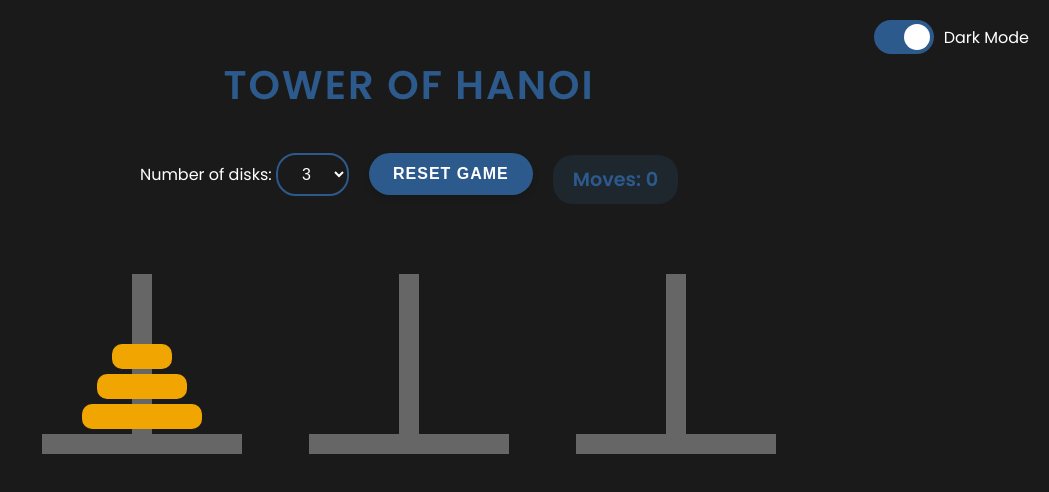
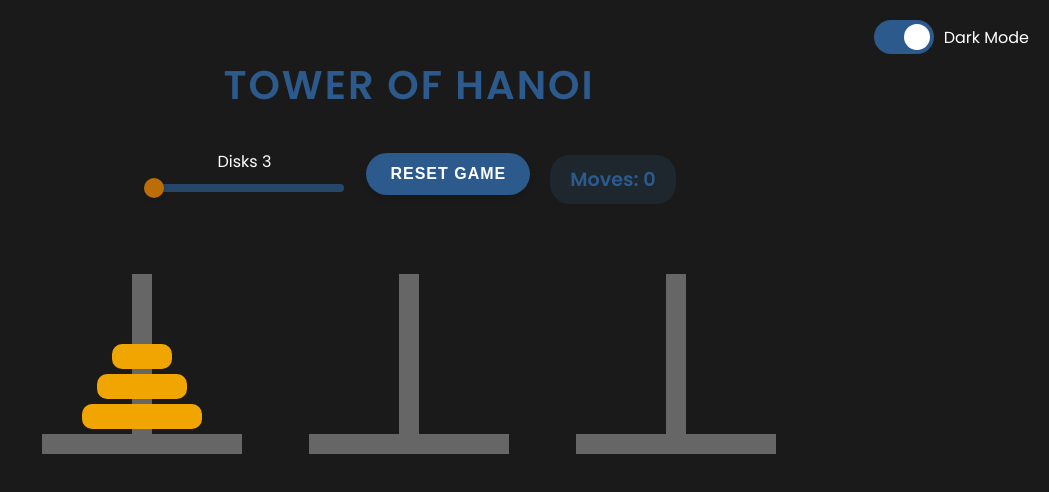
Before and after one commit to T0biii/TowerofHanoi, a plain HTML site: page index.html in a window 1280 px wide. Shown: the whole page, without its empty margins (231-1280 px from the left). Drawn offline with nearby package versions, Linux system fonts and the light colour scheme.

Commit message:
feat: add slider and better text

```diff
--- a/index.html
+++ b/index.html
@@ -20,14 +20,13 @@
         </div>
         <h1>Tower of Hanoi</h1>
         <div class="controls">
+            <!-- Replace the select element with this -->
             <div class="control-group">
-                <label for="diskCount">Number of disks:</label>
-                <select id="diskCount" class="cool-select">
-                    <option value="3">3</option>
-                    <option value="4">4</option>
-                    <option value="5">5</option>
-                    <option value="6">6</option>
-                </select>
+                <div class="disk-count-display">
+                    <span class="disk-label">Disks</span>
+                    <span id="diskValue" class="disk-value">3</span>
+                </div>
+                <input type="range" id="diskCount" class="disk-slider" min="3" max="6" value="3">
             </div>
             <button id="resetBtn" class="cool-button">Reset Game</button>
             <div id="moves" class="moves-counter">Moves: 0</div>
--- a/script.js
+++ b/script.js
@@ -154,10 +154,13 @@ class TowerOfHanoi {
             }, 100);
         }
     }
-
+    // Add this to setupEventListeners method
     setupEventListeners() {
         this.resetBtn.addEventListener('click', () => this.initializeGame());
-        this.diskCountSelect.addEventListener('change', () => this.initializeGame());
+        this.diskCountSelect.addEventListener('input', (e) => {
+            document.getElementById('diskValue').textContent = e.target.value;
+            this.initializeGame();
+        });
     }
 }
 
--- a/styles.css
+++ b/styles.css
@@ -35,21 +35,65 @@
     --tower-color: #888;
     --disk-color: #ff9100;
 }
+.disk-slider {
+    -webkit-appearance: none;
+    width: 200px;
+    height: 8px;
+    border-radius: 5px;
+    background: var(--primary-color);
+    outline: none;
+    opacity: 0.7;
+    transition: opacity .2s;
+}
 
+.disk-slider:hover {
+    opacity: 1;
+}
+
+.disk-slider::-webkit-slider-thumb {
+    -webkit-appearance: none;
+    appearance: none;
+    width: 20px;
+    height: 20px;
+    border-radius: 50%;
+    background: var(--disk-color);
+    cursor: pointer;
+    box-shadow: 0 2px 4px rgba(0,0,0,0.2);
+    transition: all 0.3s ease;
+}
+
+.disk-slider::-webkit-slider-thumb:hover {
+    transform: scale(1.1);
+    box-shadow: 0 3px 6px rgba(0,0,0,0.3);
+}
+
+.disk-slider::-moz-range-thumb {
+    width: 20px;
+    height: 20px;
+    border-radius: 50%;
+    background: var(--disk-color);
+    cursor: pointer;
+    box-shadow: 0 2px 4px rgba(0,0,0,0.2);
+    transition: all 0.3s ease;
+    border: none;
+}
+
+.disk-slider::-moz-range-thumb:hover {
+    transform: scale(1.1);
+    box-shadow: 0 3px 6px rgba(0,0,0,0.3);
+}
 body {
     font-family: 'Poppins', sans-serif;
     background-color: var(--background-color);
     color: var(--text-color);
     transition: all 0.3s ease;
 }
-
 .container {
     max-width: 800px;
     margin: 0 auto;
     text-align: center;
     padding: 20px;
 }
-
 h1 {
     font-size: 2.5em;
     margin-bottom: 30px;
@@ -57,7 +101,6 @@ h1 {
     letter-spacing: 2px;
     color: var(--primary-color);
 }
-
 .controls {
     margin: 20px 0;
     display: flex;
@@ -66,7 +109,6 @@ h1 {
     gap: 20px;
     flex-wrap: wrap;
 }
-
 .cool-button {
     padding: 12px 24px;
     font-size: 1em;
@@ -81,13 +123,11 @@ h1 {
     font-weight: 600;
     box-shadow: 0 4px 6px rgba(0,0,0,0.1);
 }
-
 .cool-button:hover {
     background-color: var(--button-hover);
     transform: translateY(-2px);
     box-shadow: 0 6px 8px rgba(0,0,0,0.2);
 }
-
 .cool-select {
     padding: 10px 20px;
     font-size: 1em;
@@ -99,11 +139,9 @@ h1 {
     outline: none;
     transition: all 0.3s ease;
 }
-
 .cool-select:hover {
     border-color: var(--button-hover);
 }
-
 .moves-counter {
     font-size: 1.2em;
     font-weight: 600;
@@ -112,7 +150,6 @@ h1 {
     border-radius: 20px;
     background-color: rgba(74, 144, 226, 0.1);
 }
-
 /* Theme Switch Styles */
 .theme-switch {
     position: absolute;
@@ -122,20 +159,17 @@ h1 {
     align-items: center;
     gap: 10px;
 }
-
 .switch {
     position: relative;
     display: inline-block;
     width: 60px;
     height: 34px;
 }
-
 .switch input {
     opacity: 0;
     width: 0;
     height: 0;
 }
-
 .slider {
     position: absolute;
     cursor: pointer;
@@ -147,7 +181,6 @@ h1 {
     transition: .4s;
     border-radius: 34px;
 }
-
 .slider:before {
     position: absolute;
     content: "";
@@ -159,40 +192,32 @@ h1 {
     transition: .4s;
     border-radius: 50%;
 }
-
 input:checked + .slider {
     background-color: var(--primary-color);
 }
-
 input:checked + .slider:before {
     transform: translateX(26px);
 }
-
 /* Update existing tower styles */
 .pole {
     background-color: var(--tower-color);
 }
-
 .base {
     background-color: var(--tower-color);
 }
-
 .disk {
     background-color: var(--disk-color);
 }
-
 .game-container {
     display: flex;
     justify-content: space-around;
     margin-top: 50px;
 }
-
 .tower {
     position: relative;
     width: 200px;
     height: 200px;
 }
-
 .pole {
     position: absolute;
     left: 50%;
@@ -202,7 +227,6 @@ input:checked + .slider:before {
     background-color: #666;
     transform: translateX(-50%);
 }
-
 .base {
     position: absolute;
     bottom: 0;
@@ -210,7 +234,6 @@ input:checked + .slider:before {
     height: 20px;
     background-color: #666;
 }
-
 .disk {
     position: absolute;
     left: 50%;
@@ -222,7 +245,6 @@ input:checked + .slider:before {
     transition: all 0.2s;
     user-select: none;
 }
-
 .disk:hover {
     transform: translateX(-50%) scale(1.02);
 }
@@ -262,7 +284,6 @@ input:checked + .slider:before {
     background-color: rgba(0, 0, 0, 0.5);
     animation: fadeIn 0.3s;
 }
-
 .modal-content {
     background-color: var(--background-color);
     color: var(--text-color);
@@ -276,7 +297,6 @@ input:checked + .slider:before {
     box-shadow: 0 4px 20px rgba(0, 0, 0, 0.2);
     animation: slideIn 0.3s;
 }
-
 .close {
     position: absolute;
     right: 20px;
@@ -286,16 +306,13 @@ input:checked + .slider:before {
     cursor: pointer;
     color: var(--text-color);
 }
-
 .close:hover {
     color: var(--primary-color);
 }
-
 @keyframes fadeIn {
     from { opacity: 0; }
     to { opacity: 1; }
 }
-
 @keyframes slideIn {
     from { transform: translateY(-100px); opacity: 0; }
     to { transform: translateY(0); opacity: 1; }
```
